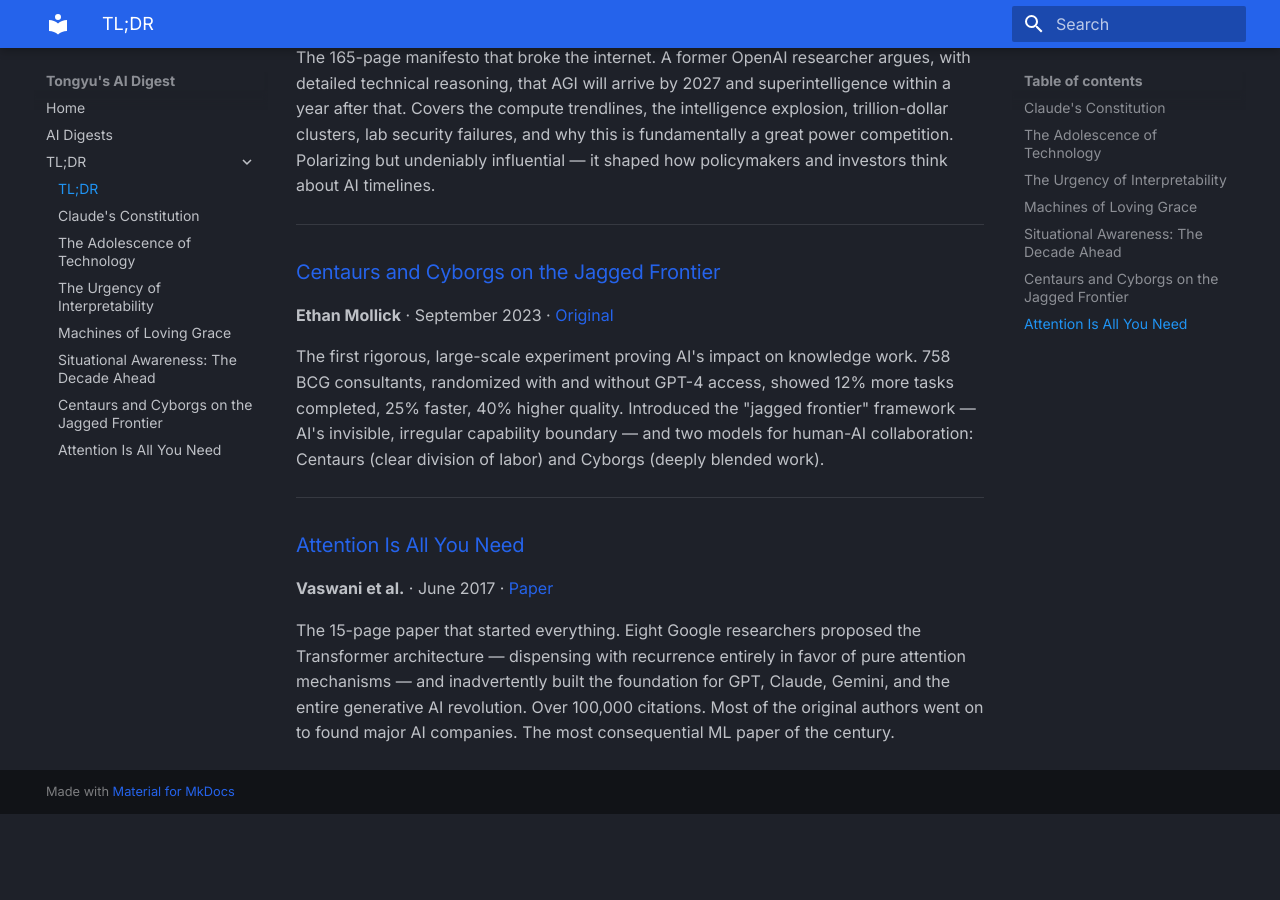
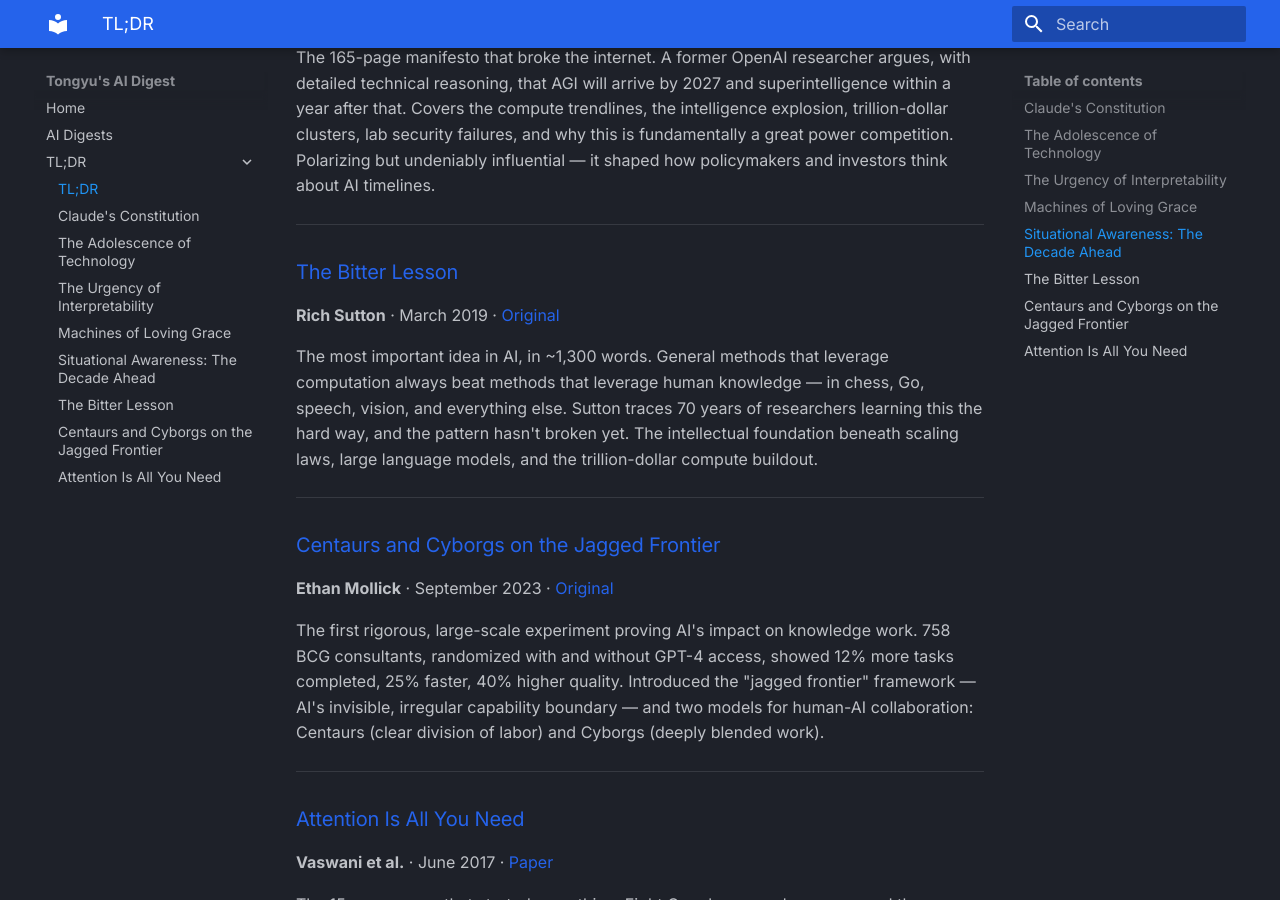
Before and after one commit to tongyuwang/ai-daily-digest, an MkDocs documentation site: the page built from docs/tldr/index.md, in a window 1280 px wide and 900 px high, scrolled down 1451 px. Built offline with MkDocs 1.6.1 and Material for MkDocs 9.7.7, drawn with Linux system fonts in a browser that asks for light colours; before the commit the page ends 2265 px from its top, so only the background shows below that.

Commit message:
Add TL;DR: The Bitter Lesson (Rich Sutton)

```diff
--- a/docs/tldr/index.md
+++ b/docs/tldr/index.md
@@ -39,6 +39,13 @@ The 165-page manifesto that broke the internet. A former OpenAI researcher argue
 
 ---
 
+### [The Bitter Lesson](the-bitter-lesson.md)
+**Rich Sutton** · March 2019 · [Original](http://www.incompleteideas.net/IncIdeas/BitterLesson.html)
+
+The most important idea in AI, in ~1,300 words. General methods that leverage computation always beat methods that leverage human knowledge — in chess, Go, speech, vision, and everything else. Sutton traces 70 years of researchers learning this the hard way, and the pattern hasn't broken yet. The intellectual foundation beneath scaling laws, large language models, and the trillion-dollar compute buildout.
+
+---
+
 ### [Centaurs and Cyborgs on the Jagged Frontier](centaurs-and-cyborgs.md)
 **Ethan Mollick** · September 2023 · [Original](https://www.oneusefulthing.org/p/centaurs-and-cyborgs-on-the-jagged)
 
--- a/mkdocs.yml
+++ b/mkdocs.yml
@@ -25,6 +25,7 @@ nav:
     - The Urgency of Interpretability: tldr/urgency-of-interpretability.md
     - Machines of Loving Grace: tldr/machines-of-loving-grace.md
     - "Situational Awareness: The Decade Ahead": tldr/situational-awareness.md
+    - The Bitter Lesson: tldr/the-bitter-lesson.md
     - Centaurs and Cyborgs on the Jagged Frontier: tldr/centaurs-and-cyborgs.md
     - Attention Is All You Need: tldr/attention-is-all-you-need.md
 plugins:
```
Also changed, not shown: docs/tldr/the-bitter-lesson.md (added, +44 -0 lines).
